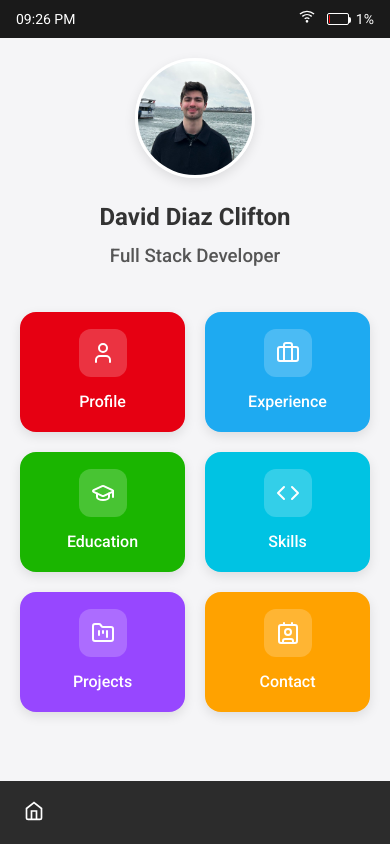
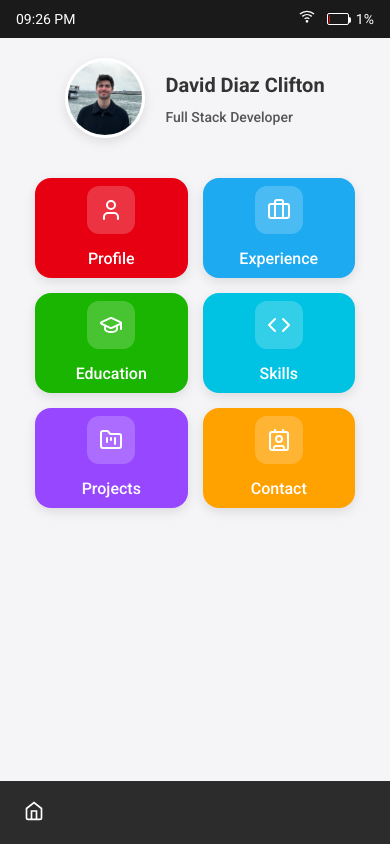
Before and after one commit to daviddc5/DavidDiazClifton, a React (Create React App) app in the folder david-portfolio/: page / in a window 390 px wide. Built offline with nearby package versions, Linux system fonts and the light colour scheme.

Commit message:
center content and UI changes

```diff
--- a/david-portfolio/src/styles/NintendoSwitch.css
+++ b/david-portfolio/src/styles/NintendoSwitch.css
@@ -24,7 +24,6 @@ body {
 
 .nintendo-switch-portfolio {
   width: 100%;
-  max-width: 1000px;
   margin: 0 auto;
   min-height: 100vh;
   display: flex;
@@ -92,14 +91,22 @@ body {
   padding: 20px;
   overflow-y: auto;
   background-color: var(--switch-bg);
+  /* Center all content horizontally */
+  display: flex;
+  flex-direction: column;
+  align-items: center;
 }
 
-/* User Profile */
+/* User Profile - Centered on page */
 .user-profile {
   display: flex;
   align-items: center;
   gap: 20px;
   margin-bottom: 30px;
+  /* Width constraint to keep it centered */
+  width: 100%;
+  max-width: 800px;
+  justify-content: center;
 }
 
 /* Avatar Hover Effect */
@@ -109,11 +116,11 @@ body {
   border-radius: 50%;
   overflow: hidden;
   border: 3px solid white;
-
   box-shadow: 0 4px 12px rgba(0, 0, 0, 0.1);
   transition: all 0.3s ease;
   cursor: pointer;
   position: relative;
+  flex-shrink: 0;
 }
 
 .avatar-container:hover {
@@ -134,6 +141,12 @@ body {
   filter: brightness(1.1);
 }
 
+.profile-info {
+  display: flex;
+  flex-direction: column;
+  justify-content: center;
+}
+
 .user-name {
   font-size: 24px;
   font-weight: 700;
@@ -145,12 +158,15 @@ body {
   font-weight: 500;
 }
 
-/* Section Grid */
+/* Section Grid - Centered on page */
 .section-grid {
   display: grid;
   grid-template-columns: repeat(auto-fill, minmax(140px, 1fr));
   gap: 20px;
   padding: 10px 0;
+  /* Width constraint to keep it centered */
+  width: 100%;
+  max-width: 800px;
 }
 
 .section-tile {
@@ -252,6 +268,9 @@ body {
 .section-content {
   padding: 20px;
   color: var(--switch-dark);
+  width: 100%;
+  max-width: 800px;
+  margin: 0 auto;
 }
 
 .section-header {
@@ -272,12 +291,22 @@ body {
   background-color: currentColor;
 }
 
+/* Section View */
+.section-view {
+  width: 100%;
+  display: flex;
+  flex-direction: column;
+  align-items: center;
+  padding: 20px 0;
+}
+
 /* Card Component */
 .card {
   background-color: white;
   border-radius: 16px;
   padding: 24px;
   box-shadow: 0 4px 16px rgba(0, 0, 0, 0.08);
+  width: 100%;
 }
 
 /* Profile Section */
@@ -412,6 +441,48 @@ body {
   opacity: 0.8;
 }
 
+/* Nintendo Style Navigation */
+.switch-navigation {
+  display: flex;
+  justify-content: center;
+  flex-wrap: wrap;
+  gap: 15px;
+  margin-top: 30px;
+  width: 100%;
+  max-width: 800px;
+}
+
+.switch-nav-button {
+  display: flex;
+  align-items: center;
+  gap: 8px;
+  background: none;
+  border: none;
+  cursor: pointer;
+  padding: 8px 12px;
+  border-radius: 20px;
+  transition: all 0.2s;
+}
+
+.switch-nav-button:hover,
+.switch-nav-button.active {
+  background-color: rgba(0, 0, 0, 0.05);
+}
+
+.switch-nav-icon {
+  width: 32px;
+  height: 32px;
+  border-radius: 8px;
+  display: flex;
+  align-items: center;
+  justify-content: center;
+}
+
+.switch-nav-text {
+  font-size: 14px;
+  font-weight: 500;
+}
+
 /* Animations */
 @keyframes slideIn {
   from {
@@ -428,6 +499,7 @@ body {
 @media (max-width: 768px) {
   .section-grid {
     grid-template-columns: repeat(auto-fill, minmax(120px, 1fr));
+    max-width: 600px;
   }
 
   .section-tile {
@@ -447,11 +519,40 @@ body {
 
 @media (max-width: 480px) {
   .user-profile {
-    flex-direction: column;
-    text-align: center;
+    flex-direction: row;
+    text-align: left;
+    max-width: 320px;
+  }
+
+  .avatar-container {
+    width: 80px;
+    height: 80px;
+  }
+
+  .user-name {
+    font-size: 20px;
+  }
+
+  .user-title {
+    font-size: 14px;
+  }
+
+  .section-grid {
+    grid-template-columns: repeat(2, 1fr);
+    max-width: 320px;
+    gap: 15px;
+  }
+
+  .section-tile {
+    height: 100px;
   }
 
   .controls {
     display: none;
   }
+
+  .switch-navigation {
+    flex-direction: column;
+    align-items: center;
+  }
 }
```
